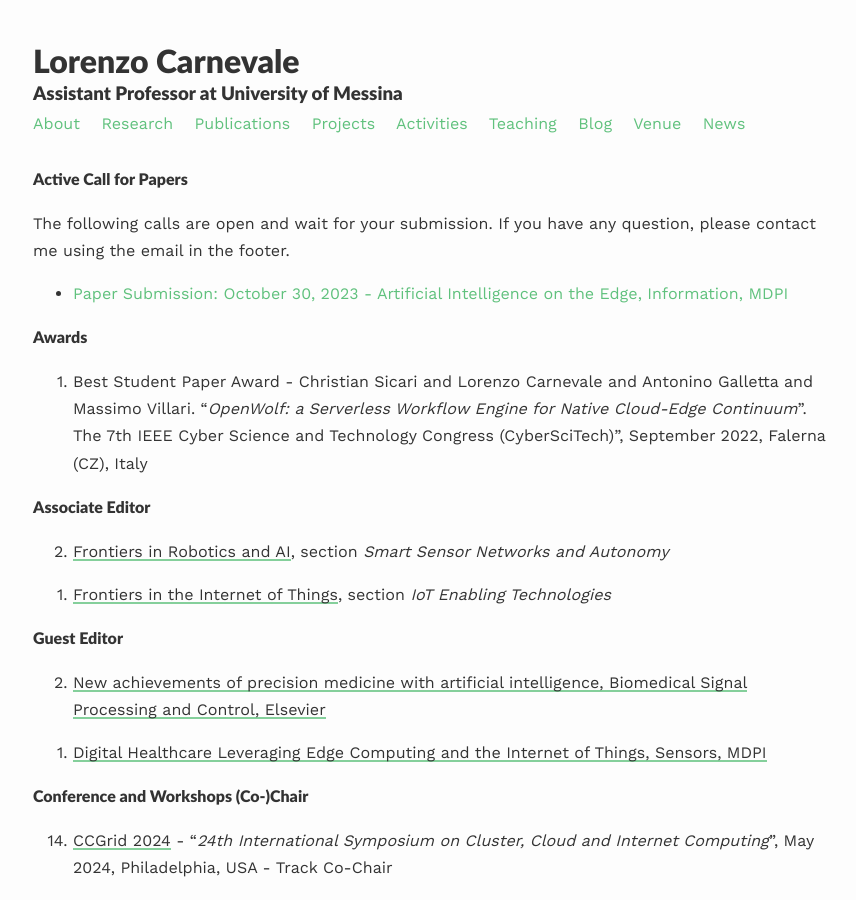
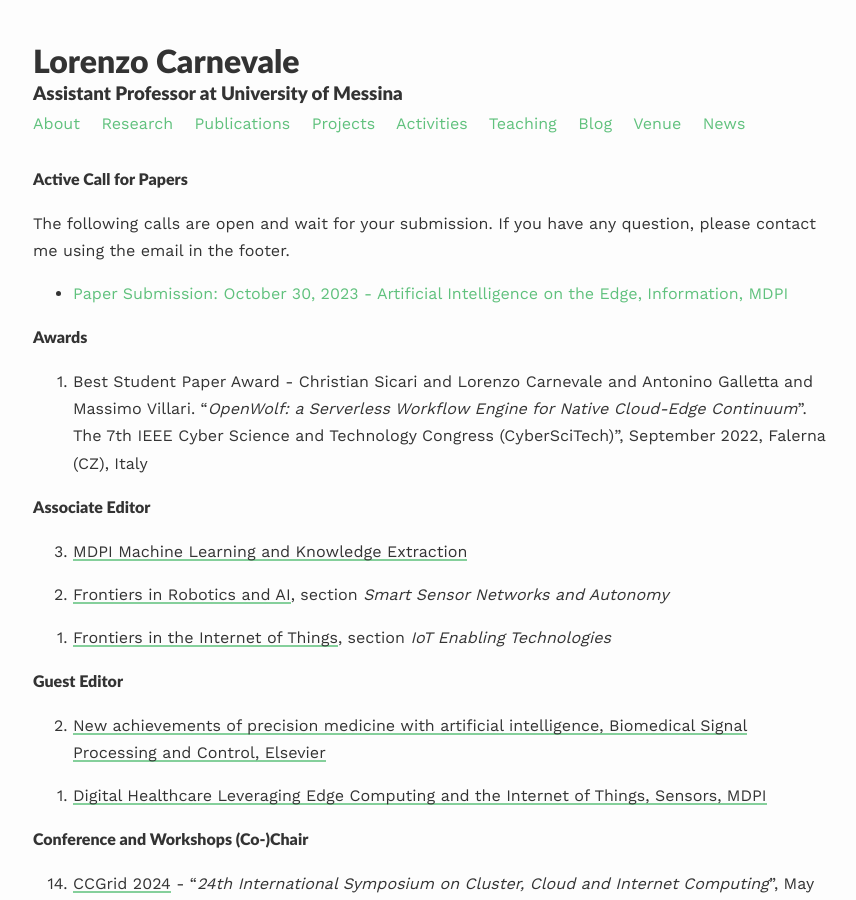
Before and after one commit to lcarnevale/lcarnevale.github.io, a Jekyll site: the page built from _pages/activities.md, in a window 1280 px wide and 900 px high. Shown: the whole window, without its empty margins (207-1063 px from the left). Built offline with Jekyll 4.4.1, drawn with Linux system fonts in a browser that asks for light colours; nearby versions of some CDN libraries; some web fonts are replaced.

Commit message:
incude MDPI MAKE as associate editor

```diff
--- a/_pages/activities.md
+++ b/_pages/activities.md
@@ -15,6 +15,8 @@ The following calls are open and wait for your submission. If you have any quest
 {: reversed="reversed"}
 
 #### Associate Editor
+0. [MDPI Machine Learning and Knowledge Extraction](https://www.mdpi.com/journal/make)
+
 0. [Frontiers in Robotics and AI](https://www.frontiersin.org/journals/robotics-and-ai/sections/smart-sensor-networks-and-autonomy), section <i>Smart Sensor Networks and Autonomy</i>
 
 0. [Frontiers in the Internet of Things](https://www.frontiersin.org/journals/the-internet-of-things/sections/iot-enabling-technologies), section <i>IoT Enabling Technologies</i>
```
